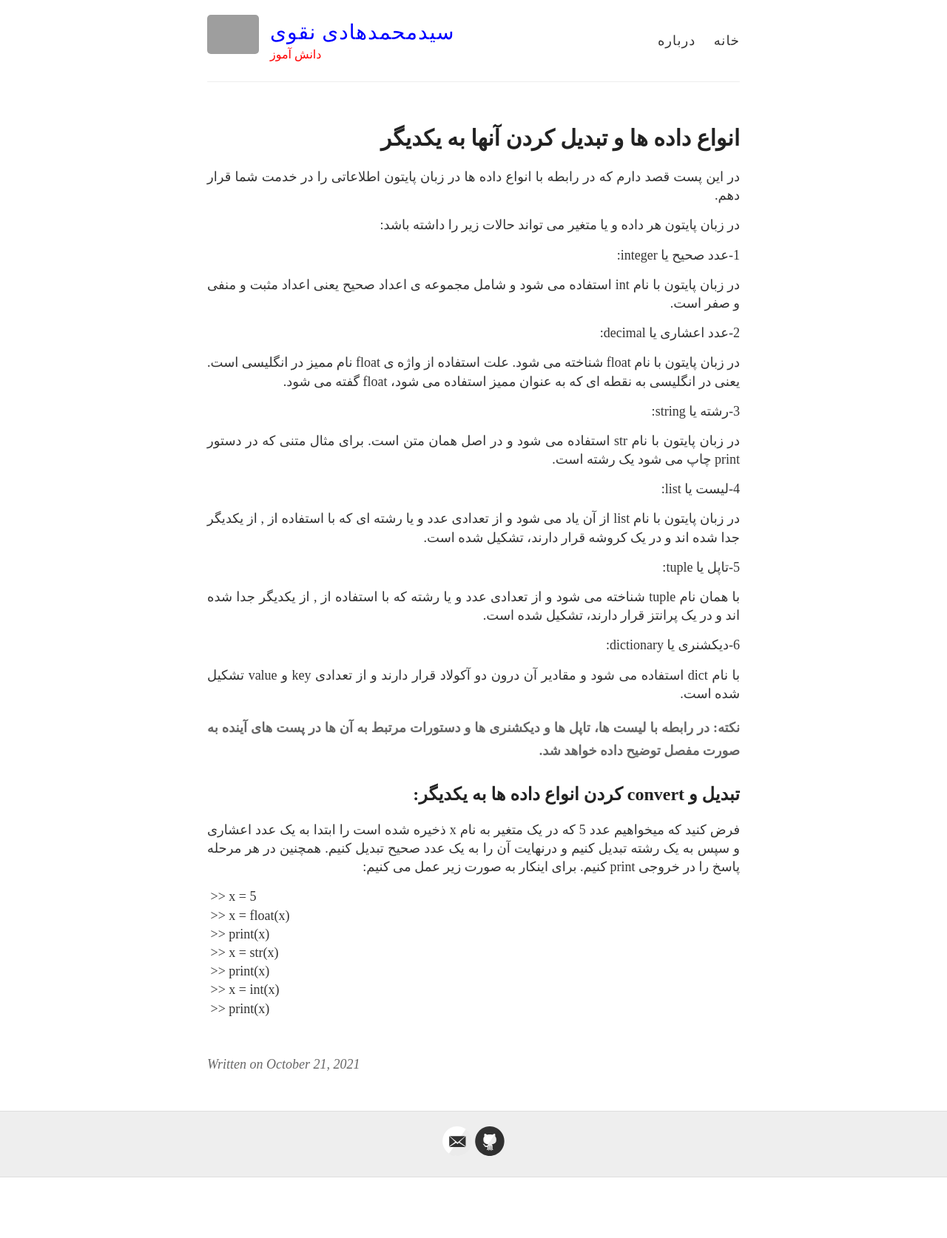
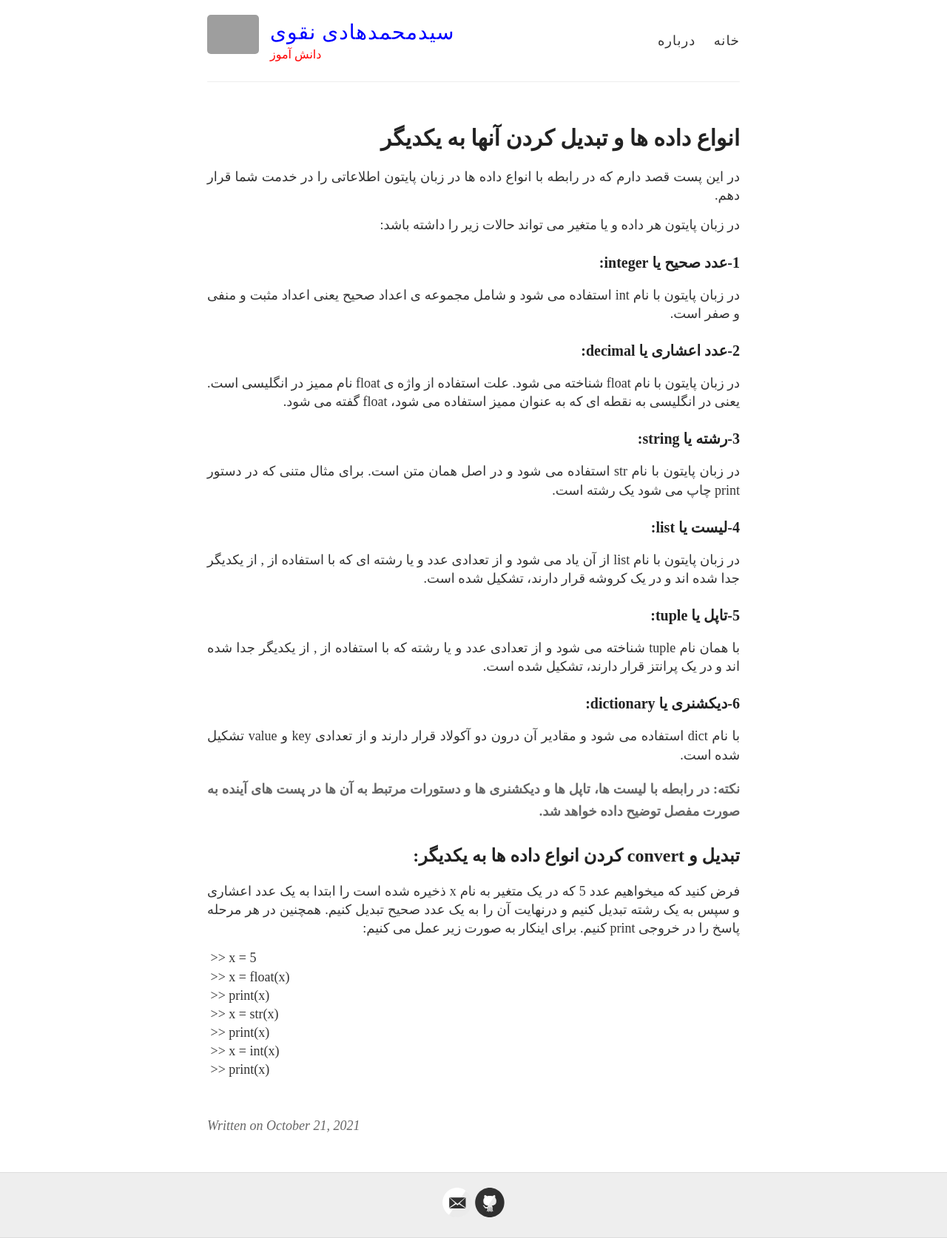
Before and after one commit to smhnaghavi/smhnaghavi.github.io, a Jekyll site: the page built from _posts/2021-10-21-انواع داده ها و تبدیل کردن آنها به یکدیگر.md, in a window 1280 px wide. Shown: the whole page at 74% size. Built offline with Jekyll 4.4.1, drawn with Linux system fonts in a browser that asks for light colours; some web fonts are replaced; our own code applies the rules of GitHub Pages for plain Markdown files; before the commit the page ends 1592 px from its top, so only the background shows below that; grey boxes are pictures that could not be loaded.

```diff
--- a/_posts/2021-10-21-انواع داده ها و تبدیل کردن آنها به یکدیگر.md
+++ b/_posts/2021-10-21-انواع داده ها و تبدیل کردن آنها به یکدیگر.md
@@ -6,27 +6,27 @@ published: true
 
 در زبان پایتون هر داده و یا متغیر می تواند حالات زیر را داشته باشد:
 
-1-عدد صحیح یا integer:
+### 1-عدد صحیح یا integer:
 
 در زبان پایتون با نام int استفاده می شود و شامل مجموعه ی اعداد صحیح یعنی اعداد مثبت و منفی و صفر است.
 
-2-عدد اعشاری یا decimal:
+### 2-عدد اعشاری یا decimal:
 
 در زبان پایتون با نام float شناخته می شود. علت استفاده از واژه ی float نام ممیز در انگلیسی است. یعنی در انگلیسی به نقطه ای که به عنوان ممیز استفاده می شود، float گفته می شود.
 
-3-رشته یا string:
+### 3-رشته یا string:
 
 در زبان پایتون با نام str استفاده می شود و در اصل همان متن است. برای مثال متنی که در دستور print چاپ می شود یک رشته است.
 
-4-لیست یا list:
+### 4-لیست یا list:
 
 در زبان پایتون با نام list از آن یاد می شود و از تعدادی عدد و یا رشته ای که با استفاده از , از یکدیگر جدا شده اند و در یک کروشه قرار دارند، تشکیل شده است.
 
-5-تاپل یا tuple:
+### 5-تاپل یا tuple:
 
 با همان نام tuple شناخته می شود و از تعدادی عدد و یا رشته که با استفاده از , از یکدیگر جدا شده اند و در یک پرانتز قرار دارند، تشکیل شده است.
 
-6-دیکشنری یا dictionary:
+### 6-دیکشنری یا dictionary:
 
 با نام dict استفاده می شود و مقادیر آن درون دو آکولاد قرار دارند و از تعدادی key و value تشکیل شده است.
 
```
